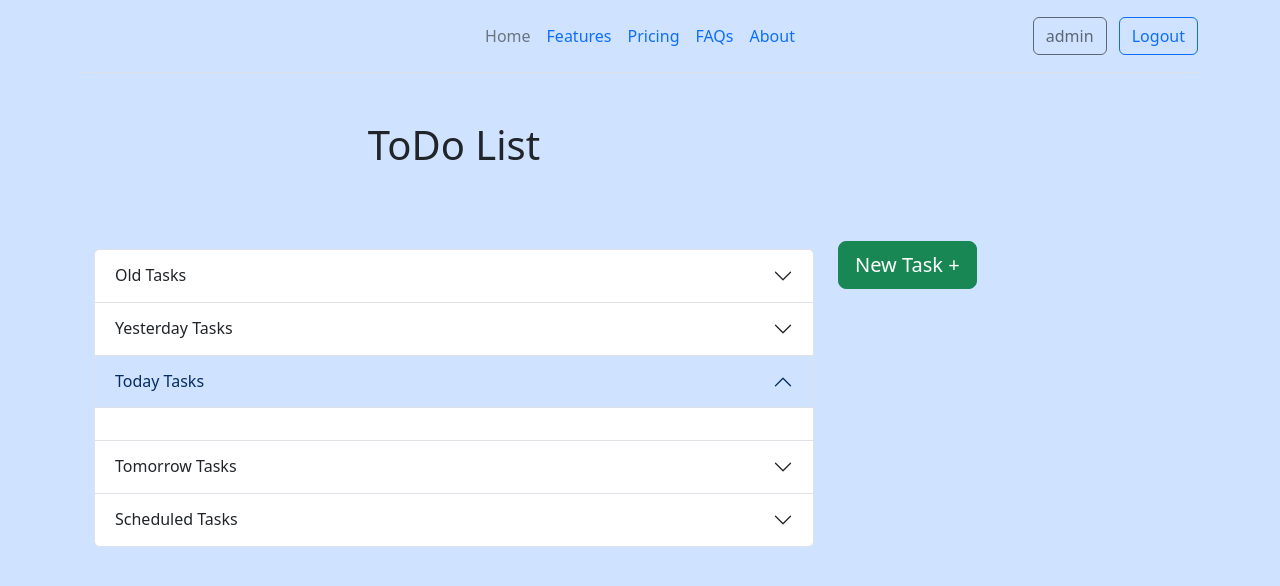
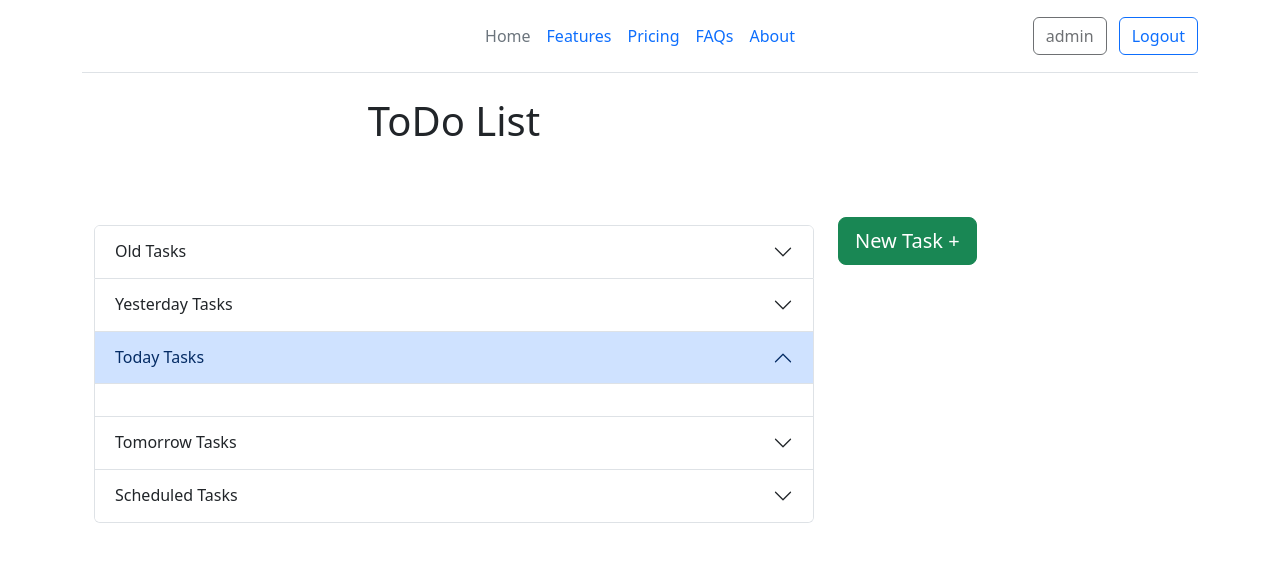
Before and after one commit to obatabba/ToDo-List, a Django app: page / in a window 1280 px wide. Shown: the top 586 px of the page. Run offline with Django 5.2, Linux system fonts and the light colour scheme; a user stored in the database is signed in; data comes from the database, SQL or seed files in the repository; both versions use the stored data as it was after the commit; some libraries are stand-ins or nearby versions.

Commit message:
Change page background color.

```diff
--- a/core/templates/base.html
+++ b/core/templates/base.html
@@ -8,10 +8,9 @@
         <link rel="stylesheet" href="{% static 'css/bootstrap-icons.min.css' %}">
         <title>ToDo List</title>
     </head>
-    <body hx-headers='{"X-CSRFToken": "{{ csrf_token }}"}' class="bg-primary-subtle">
+    <body hx-headers='{"X-CSRFToken": "{{ csrf_token }}"}' class="bg-body-teriatry">
 
         {% include 'navbar.html' %}
-        <br>
         <div class="container">
             {% block content %}
             {% endblock %}
```
Also changed, not shown: db.sqlite3.
